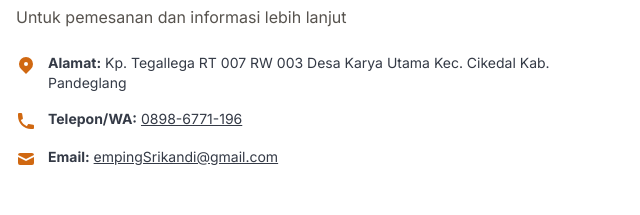
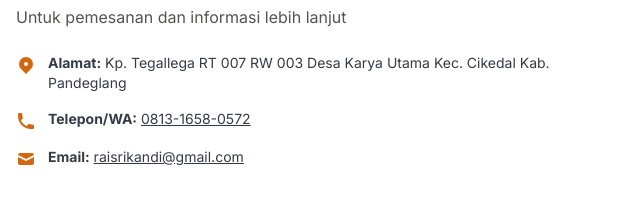
Before and after one commit to raisrikandi/raisrikandi.github.io, a plain HTML site: page index.html in a window 1280 px wide. Shown: the part 3591-3806 px from the top of the page, 0-640 px from the left. Drawn offline with nearby package versions, Linux system fonts and the light colour scheme.

Commit message:
Update index.html

```diff
--- a/index.html
+++ b/index.html
@@ -348,8 +348,8 @@
         <p class="mt-2 text-stone-600">Untuk pemesanan dan informasi lebih lanjut</p>
         <div class="mt-6 space-y-4 text-sm">
           <p class="flex items-start gap-3"><svg xmlns="http://www.w3.org/2000/svg" class="h-5 w-5 text-primary-600 mt-0.5 flex-shrink-0" viewBox="0 0 20 20" fill="currentColor"><path fill-rule="evenodd" d="M5.05 4.05a7 7 0 119.9 9.9L10 18.9l-4.95-4.95a7 7 0 010-9.9zM10 11a2 2 0 100-4 2 2 0 000 4z" clip-rule="evenodd" /></svg><span><strong>Alamat:</strong> Kp. Tegallega RT 007 RW 003 Desa Karya Utama Kec. Cikedal Kab. Pandeglang</span></p>
-          <p class="flex items-start gap-3"><svg xmlns="http://www.w3.org/2000/svg" class="h-5 w-5 text-primary-600 mt-0.5 flex-shrink-0" viewBox="0 0 20 20" fill="currentColor"><path d="M2 3a1 1 0 011-1h2.153a1 1 0 01.986.836l.74 4.435a1 1 0 01-.54 1.06l-1.548.773a11.037 11.037 0 006.105 6.105l.774-1.548a1 1 0 011.059-.54l4.435.74a1 1 0 01.836.986V17a1 1 0 01-1 1h-2C7.82 18 2 12.18 2 5V3z" /></svg><span><strong>Telepon/WA:</strong> <a class="underline" href="https://wa.me/628986771196" target="_blank">0898-6771-196</a></span></p>
-          <p class="flex items-start gap-3"><svg xmlns="http://www.w3.org/2000/svg" class="h-5 w-5 text-primary-600 mt-0.5 flex-shrink-0" viewBox="0 0 20 20" fill="currentColor"><path d="M2.003 5.884L10 9.882l7.997-3.998A2 2 0 0016 4H4a2 2 0 00-1.997 1.884z" /><path d="M18 8.118l-8 4-8-4V14a2 2 0 002 2h12a2 2 0 002-2V8.118z" /></svg><span><strong>Email:</strong> <a class="underline" href="mailto:empingSrikandi@gmail.com">empingSrikandi@gmail.com</a></span></p>
+          <p class="flex items-start gap-3"><svg xmlns="http://www.w3.org/2000/svg" class="h-5 w-5 text-primary-600 mt-0.5 flex-shrink-0" viewBox="0 0 20 20" fill="currentColor"><path d="M2 3a1 1 0 011-1h2.153a1 1 0 01.986.836l.74 4.435a1 1 0 01-.54 1.06l-1.548.773a11.037 11.037 0 006.105 6.105l.774-1.548a1 1 0 011.059-.54l4.435.74a1 1 0 01.836.986V17a1 1 0 01-1 1h-2C7.82 18 2 12.18 2 5V3z" /></svg><span><strong>Telepon/WA:</strong> <a class="underline" href="https://wa.me/6281316580572" target="_blank">0813-1658-0572</a></span></p>
+          <p class="flex items-start gap-3"><svg xmlns="http://www.w3.org/2000/svg" class="h-5 w-5 text-primary-600 mt-0.5 flex-shrink-0" viewBox="0 0 20 20" fill="currentColor"><path d="M2.003 5.884L10 9.882l7.997-3.998A2 2 0 0016 4H4a2 2 0 00-1.997 1.884z" /><path d="M18 8.118l-8 4-8-4V14a2 2 0 002 2h12a2 2 0 002-2V8.118z" /></svg><span><strong>Email:</strong> <a class="underline" href="mailto:raisrikandi@gmail.com">raisrikandi@gmail.com</a></span></p>
         </div>
       </div>
       <div>
@@ -424,7 +424,7 @@
         qty: 1,
         note: '',
         total: 0,
-        waBase: 'https://wa.me/628986771196',
+        waBase: 'https://wa.me/6281316580572',
         recalc(){ this.total = Math.max(0, (this.price * (Number(this.qty)||0))); },
         formatIDR(v){ return new Intl.NumberFormat('id-ID', { style: 'currency', currency: 'IDR', maximumFractionDigits: 0 }).format(v||0); },
         openModal(p, pr){ this.product=p; this.price=pr; this.qty=1; this.note=''; this.recalc(); this.open=true; },
```
